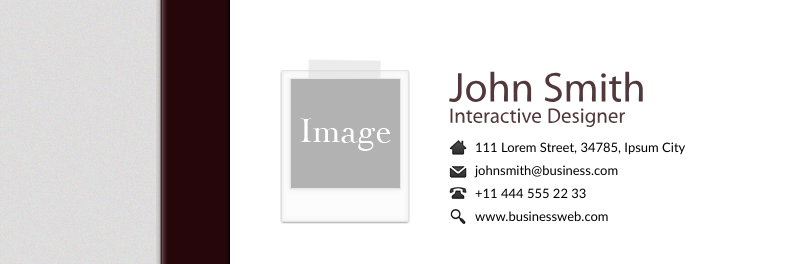
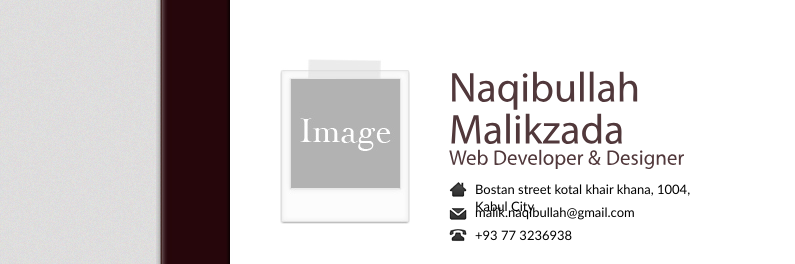
Before and after one commit to maliknaqibullah/naqibullahmalikzada.github.io, a plain HTML site: page index.html in a window 1280 px wide. Shown: the part 208-472 px from the top of the page, 0-795 px from the left. Drawn offline with Linux system fonts and the light colour scheme.

Commit message:
my second commit

```diff
--- a/index.html
+++ b/index.html
@@ -37,13 +37,13 @@
           <!-- End Image -->
           <!-- Begin Personal Information -->
           <div class="self">
-            <h1 class="name">John Smith <br />
-              <span>Interactive Designer</span></h1>
+            <h1 class="name">Naqibullah Malikzada <br />
+              <span>Web Developer & Designer </span></h1>
             <ul>
-              <li class="ad">111 Lorem Street, 34785, Ipsum City</li>
-              <li class="mail">johnsmith@business.com</li>
-              <li class="tel">+11 444 555 22 33</li>
-              <li class="web">www.businessweb.com</li>
+              <li class="ad">Bostan street kotal khair khana, 1004, Kabul City</li>
+              <li class="mail">malik.naqibullah@gmail.com</li>
+              <li class="tel">+93 77 3236938</li>
+
             </ul>
           </div>
           <!-- End Personal Information -->
```
